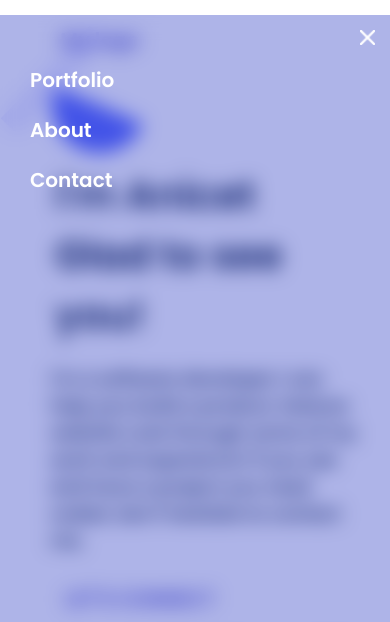
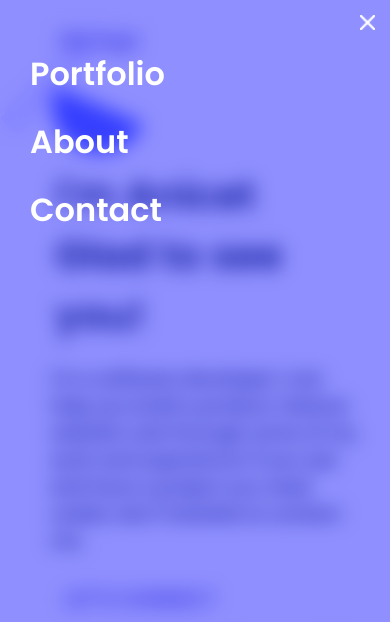
Before and after one commit to AnicetFantomas/Anicet-s_Portfolio, a website: page index.html in a window 390 px wide. Both pictures are taken after a click on the button 337 px from the left and 35 px from the top of the page. Shown: the top 622 px of the page. Drawn offline with Linux system fonts and the light colour scheme.

Commit message:
Update css and js files

```diff
--- a/main.js
+++ b/main.js
@@ -2,18 +2,21 @@ const hamburgerButton = document.querySelector(".nav-btn");
 const slider = document.querySelector(".x-nav");
 const display = document.querySelector(".desktop-nav");
 const listEl = document.querySelectorAll("ul li")
+const body = document.querySelector("body")
 
 
 hamburgerButton.addEventListener("click", (e) => {
     display.style.display = "block";
     hamburgerButton.style.display = "none";
     slider.style.display = "block";
+    body.style.overflow = "hidden"
 })
 
 slider.addEventListener("click", (e) => {
     display.style.display = "none";
     hamburgerButton.style.display = "block";
     slider.style.display = "none";
+    body.style.overflow = "scroll"
 })
 
 
@@ -22,6 +25,7 @@ listEl.forEach(
         clickForClose.addEventListener("click", (e) => {
             display.style.display = "none";
             hamburgerButton.style.display = "block";
+            body.style.overflow = "scroll"
         })
     }
 )
--- a/style.css
+++ b/style.css
@@ -465,6 +465,7 @@ form button:hover:active{
   }
 
   .desktop-nav{
+    margin: 0;
     display: block;
   }
 
@@ -582,25 +583,28 @@ form button:hover:active{
 
 @media screen and (max-width : 865px) {
   .desktop-nav{
-    background-color: #0617b652;
+    background-color: rgba(0, 0, 255, 0.438);
     backdrop-filter: blur(10px);
     position: absolute;
+    position: fixed;
     right: 0;
+    top: 0;
     display: none;
     width: 100%;
     height: 100%;
   }
 
   .desktop-nav ul{
+    position: fixed;
     display: flex;
     flex-direction: column;
     align-items: flex-start;
-    font-size: 30px;
     margin-top: 30px;
   }
 
   .desktop-nav ul a{
     color: white;
+    font-size: 32px;
   }
 
 
```
